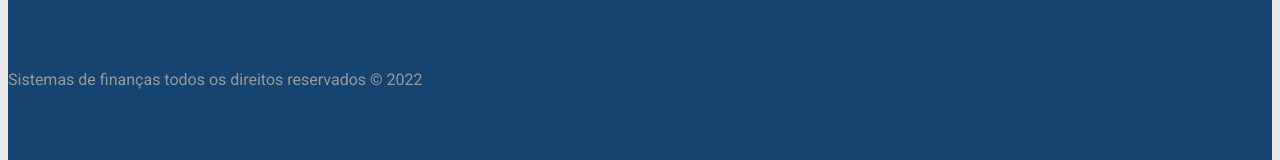
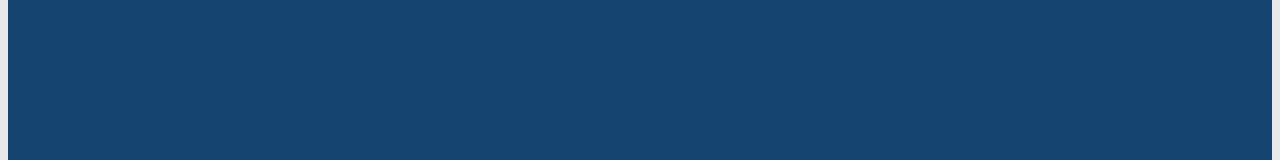
Before and after one commit to rafaelmarques2000/financial-app, a Vue app: page /#/ in a window 1280 px wide. Shown: the part 507-667 px from the top of the page. Built offline with nearby package versions, Linux system fonts and the light colour scheme; what vue-toast-notification, vuestic-ui would draw is missing.

Commit message:
muda formato de tela de login

```diff
--- a/src/views/LoginView.vue
+++ b/src/views/LoginView.vue
@@ -11,8 +11,6 @@
                 <va-input label="Usuário" bordered v-model="data.login" class="login-inputs"></va-input>
                 <va-input type="password" bordered v-model="data.senha" label="Senha de acesso" class="login-inputs"></va-input>
                 <va-button @click="authenticate" :rounded="false" class="mr-4" style="margin-top: 15px;background: #DF2D62">Entrar</va-button>
-
-                <p class="copyright">Sistemas de finanças todos os direitos reservados &copy; 2022</p>
               </div>
 
            </va-card>
```
